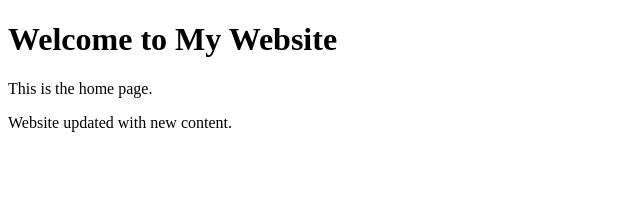
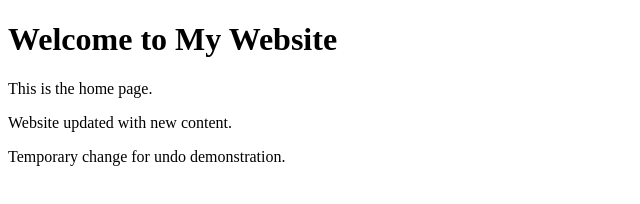
Before and after one commit to GauravShidling/git-workflow-assignment, a plain HTML site: page index.html in a window 1280 px wide. Shown: the whole page, without its empty margins (0-640 px from the left). Drawn offline with Linux system fonts and the light colour scheme.

Commit message:
Add temporary change

```diff
--- a/index.html
+++ b/index.html
@@ -9,3 +9,4 @@
 </body>
 </html>
 <p>Website updated with new content.</p>
+<p>Temporary change for undo demonstration.</p>
```
